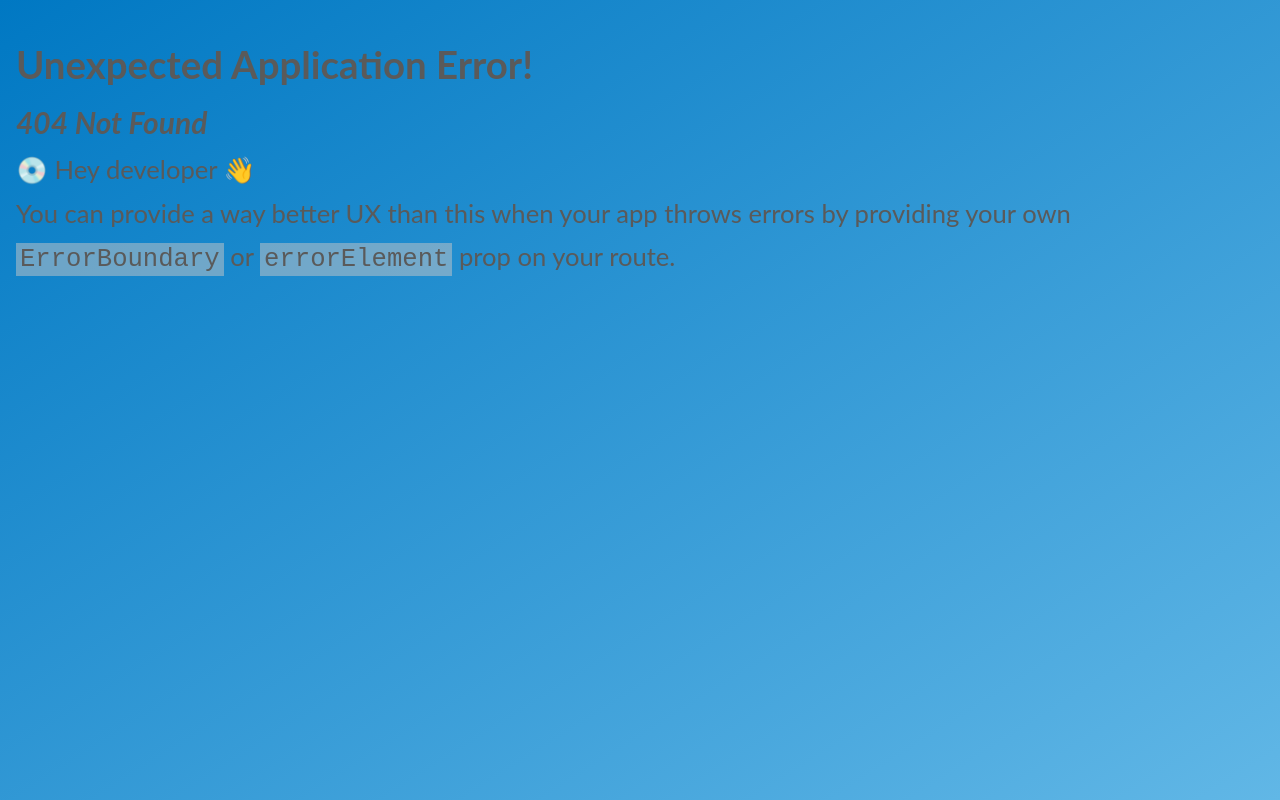
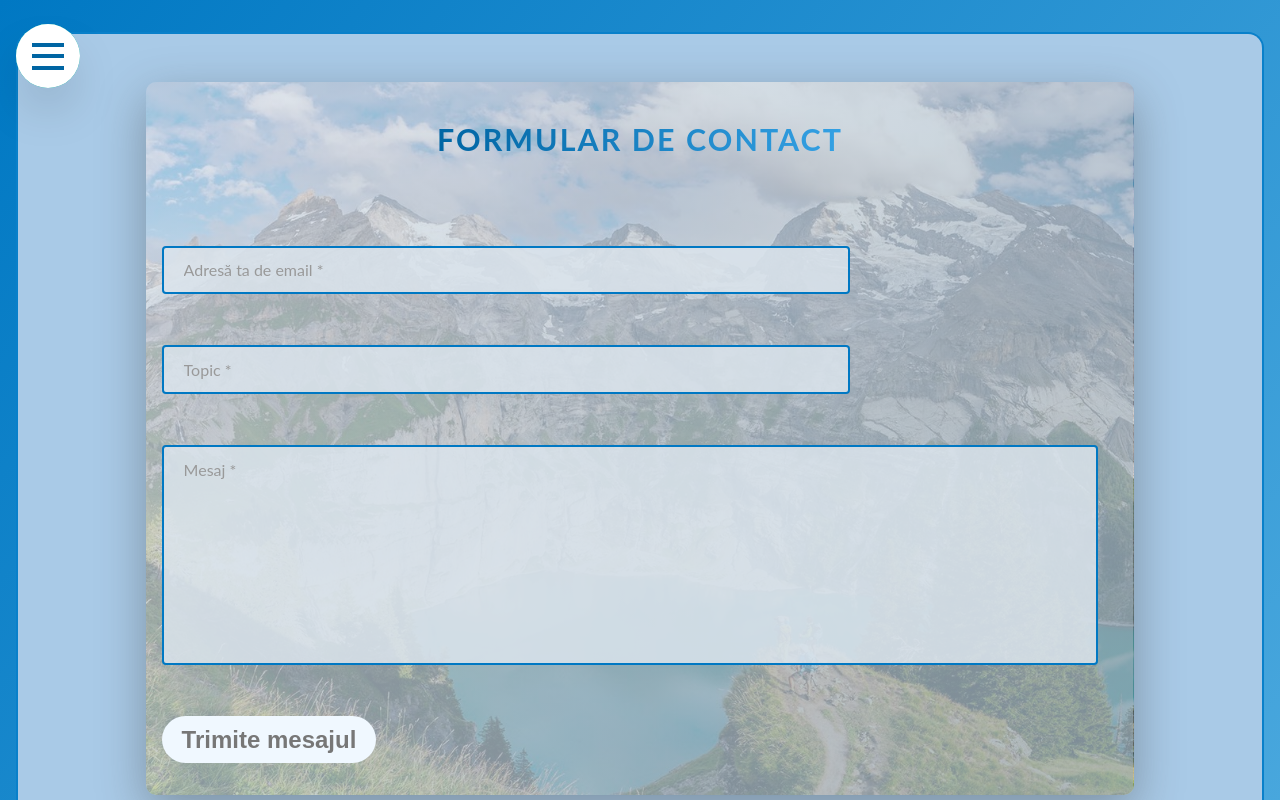
Before and after one commit to AdrianIon218/german-max, a React (Vite) app: page /contacts in a window 1280 px wide. Before the commit this address had no page. Shown: the top 800 px of the page. Built offline with nearby package versions, Linux system fonts and the light colour scheme.

Commit message:
add other sectons

```diff
--- a/sass/components/_forms.scss
+++ b/sass/components/_forms.scss
@@ -47,7 +47,7 @@
       rgba($color-white, 0.7) 0%,
       rgba($color-blue-gray, 0.8) 100%
     ),
-    url($path-to-images + "switzerland.jpg");
+    url("/switzerland.jpg");
   background-position: center;
   background-repeat: no-repeat;
   background-size: cover;
--- a/src/Pages/Auth/Login.tsx
+++ b/src/Pages/Auth/Login.tsx
@@ -123,7 +123,7 @@ export default function Login() {
                 <div className="u-margin-bottom-medium u-center-text">
                   <h2 className="heading-secondary">Autentificare</h2>
                   <span className="span-header-block">
-                    creeare cont nou &ensp;
+                    nu ai cont ?&ensp;
                     <span className="span-pointer">
                       <LinkTansition
                         to="/signup"
--- /dev/null
+++ b/src/Pages/Other/Contacts.tsx
@@ -0,0 +1,131 @@
+import axios from "axios";
+import { useRef, useState } from "react";
+import Notification, { NotificationType } from "../../Common/Notfication";
+
+function Contacts() {
+  const userEmail = localStorage.getItem("userAccount");
+  const emailRef = useRef<HTMLInputElement>(null);
+  const topicRef = useRef<HTMLInputElement>(null);
+  const messageRef = useRef<HTMLTextAreaElement>(null);
+  const [notification, setNotification] = useState({
+    isShown: false,
+    message: "",
+    type: NotificationType.NO_TYPE,
+  });
+
+  function submit(event: React.FormEvent<HTMLFormElement>) {
+    event.preventDefault();
+    const emailAdress = userEmail ?? emailRef.current!.value.trim();
+    const topic = topicRef.current!.value.trim();
+    const message = messageRef.current!.value.trim();
+    axios
+      .post("http://localhost:5000/contacts", {
+        email: emailAdress,
+        topic: topic,
+        message: message,
+      })
+      .then((response) => {
+        const { status } = response.data;
+        if (status === "sent") {
+          topicRef.current!.value = "";
+          messageRef.current!.value = "";
+          setNotification({
+            isShown: true,
+            message: "Mesaj trimis !",
+            type: NotificationType.SUCCESS,
+          });
+        } else {
+          setNotification({
+            isShown: true,
+            message: "Eroare, încercați mai târziu !",
+            type: NotificationType.ERROR,
+          });
+        }
+      })
+      .catch(() => {
+        setNotification({
+          isShown: true,
+          message: "Eroare, încercați mai târziu !",
+          type: NotificationType.ERROR,
+        });
+      });
+  }
+
+  return (
+    <section className="section-header form u_padding_down--big flex-column--centered">
+      {notification.isShown && (
+        <Notification
+          message={notification.message}
+          type={notification.type}
+          deleteNotification={() =>
+            setNotification({
+              isShown: false,
+              message: "",
+              type: NotificationType.NO_TYPE,
+            })
+          }
+        />
+      )}
+      <form onSubmit={submit} className="forn box-form u-margin-top--small">
+        <div className="u-margin-bottom-medium u-center-text">
+          <h2 className="heading-secondary">Formular de contact</h2>
+        </div>
+        {!userEmail && (
+          <div className="form__group">
+            <input
+              type="email"
+              className="form__input blue_border"
+              placeholder="Adresă ta de email *"
+              id="email"
+              required
+              ref={emailRef}
+            />
+            <label
+              htmlFor="email"
+              className="form__label form__label__required"
+            >
+              Adresă ta de email
+            </label>
+          </div>
+        )}
+        <div className="form__group">
+          <input
+            type="text"
+            className="form__input blue_border"
+            placeholder="Topic *"
+            id="topic"
+            required
+            ref={topicRef}
+          />
+          <label htmlFor="topic" className="form__label form__label__required">
+            Topic
+          </label>
+        </div>
+        <div className="form__group">
+          <textarea
+            name="message"
+            className="form__input form__textarea blue_border"
+            id="message"
+            rows={10}
+            ref={messageRef}
+            minLength={5}
+            placeholder="Mesaj *"
+            required
+          />
+          <label
+            htmlFor="message"
+            className="form__label form__label__required"
+          >
+            Mesaj
+          </label>
+        </div>
+
+        <div className="form__group">
+          <button className="btn btn--white">Trimite mesajul</button>
+        </div>
+      </form>
+    </section>
+  );
+}
+
+export default Contacts;
```
Also changed, not shown: src/App.tsx (+10 -0 lines), public/switzerland.jpg (added).
